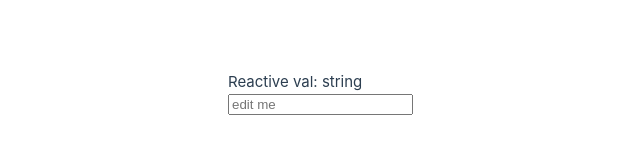
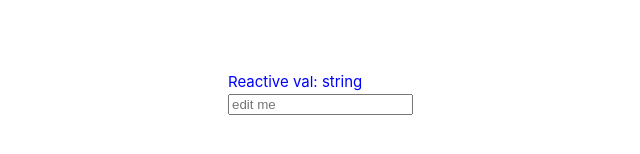
Before and after one commit to JasonXBOptel/vue_fullstack, a Vue app: page / in a window 1280 px wide. Shown: the part 308-462 px from the top of the page, without its empty margins (227-867 px from the left). Built offline with nearby package versions, Linux system fonts and the light colour scheme.

Commit message:
split css file

```diff
--- a/src/App.vue
+++ b/src/App.vue
@@ -11,9 +11,4 @@ const typedInput = ref(""); // default value is an empty string
   </section>
 </template>
 
-<style scoped>
-section {
-  display: flex;
-  flex-direction: column;
-}
-</style>
+<style src="./split/style.css"></style>
--- /dev/null
+++ b/src/split/style.css
@@ -0,0 +1,5 @@
+section {
+  display: flex;
+  flex-direction: column;
+  color: blue;
+}
```
